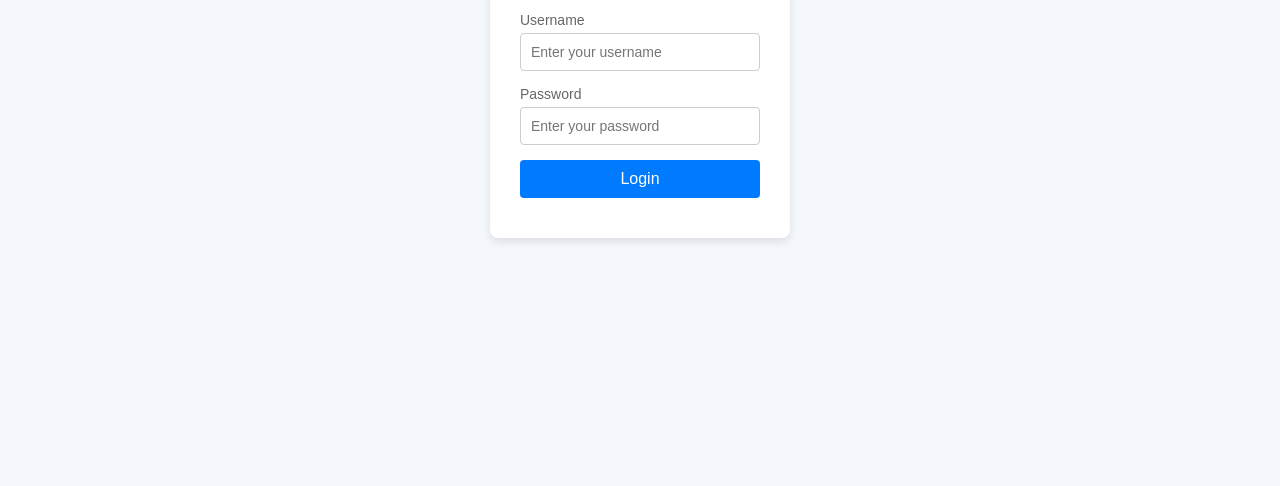
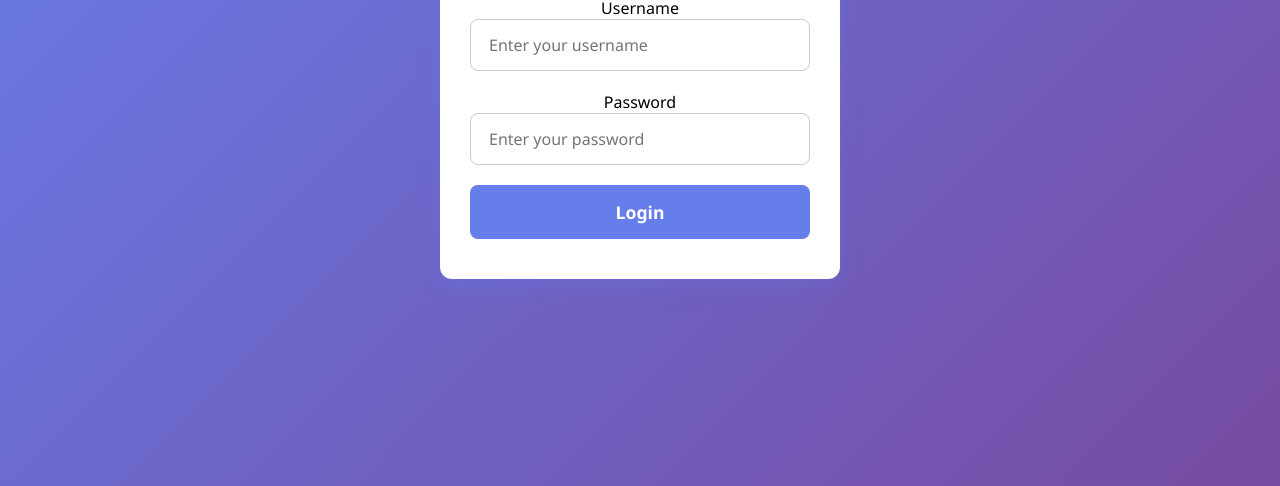
Before and after one commit to MuppallaPrasanth/login, a plain HTML site: page index.html in a window 1280 px wide. Shown: the part 314-800 px from the top of the page. Drawn offline with Linux system fonts and the light colour scheme.

Commit message:
modified the css page with better styles

```diff
--- a/styles.css
+++ b/styles.css
@@ -1,76 +1,84 @@
+/* Reset some default styles */
 * {
+  box-sizing: border-box;
   margin: 0;
   padding: 0;
-    box-sizing: border-box;
+  font-family: 'Segoe UI', Tahoma, Geneva, Verdana, sans-serif;
+  outline: none;
 }
 
+/* Full page background */
 body {
-    font-family: Arial, sans-serif;
-    background-color: #f4f7fc;
+  height: 100vh;
+  background: linear-gradient(135deg, #667eea, #764ba2);
   display: flex;
   justify-content: center;
   align-items: center;
-    height: 100vh;
-    margin: 0;
+  padding: 20px;
 }
 
+/* Container for the login box */
 .login-container {
   background-color: #fff;
-    padding: 30px;
-    border-radius: 8px;
-    box-shadow: 0 4px 8px rgba(0, 0, 0, 0.1);
-    width: 300px;
+  padding: 40px 30px;
+  border-radius: 12px;
+  box-shadow: 0 8px 20px rgba(102, 126, 234, 0.3);
+  width: 100%;
+  max-width: 400px;
+  text-align: center;
 }
 
-h2 {
-    text-align: center;
-    margin-bottom: 20px;
-    font-size: 24px;
+/* Title */
+.login-container h2 {
+  margin-bottom: 25px;
   color: #333;
+  font-weight: 700;
+  font-size: 1.8rem;
 }
 
-.input-group {
-    margin-bottom: 15px;
+/* Input fields */
+.login-container input[type="text"],
+.login-container input[type="password"] {
+  width: 100%;
+  padding: 14px 18px;
+  margin-bottom: 20px;
+  border: 1.8px solid #ccc;
+  border-radius: 8px;
+  font-size: 1rem;
+  transition: border-color 0.3s ease;
 }
 
-.input-group label {
-    display: block;
-    font-size: 14px;
-    color: #666;
-    margin-bottom: 5px;
+.login-container input[type="text"]:focus,
+.login-container input[type="password"]:focus {
+  border-color: #667eea;
+  box-shadow: 0 0 6px #667eea;
 }
 
-.input-group input {
+/* Button styles */
+.login-container button {
   width: 100%;
-    padding: 10px;
-    border: 1px solid #ccc;
-    border-radius: 4px;
-    font-size: 14px;
+  padding: 15px 0;
+  background-color: #667eea;
+  border: none;
+  border-radius: 8px;
+  color: white;
+  font-weight: 600;
+  font-size: 1.1rem;
+  cursor: pointer;
+  transition: background-color 0.3s ease;
 }
 
-.input-group input:focus {
-    border-color: #007BFF;
-    outline: none;
+.login-container button:hover {
+  background-color: #5563c1;
 }
 
-.btn {
-    width: 100%;
-    padding: 10px;
-    background-color: #007BFF;
-    color: #fff;
-    border: none;
-    border-radius: 4px;
-    font-size: 16px;
-    cursor: pointer;
+/* Responsive tweaks */
+@media (max-width: 480px) {
+  .login-container {
+    padding: 30px 20px;
   }
 
-.btn:hover {
-    background-color: #0056b3;
+  .login-container h2 {
+    font-size: 1.5rem;
   }
-
-.error {
-    color: red;
-    font-size: 14px;
-    text-align: center;
-    margin-top: 10px;
 }
```
Lines whose indentation alone changed are shown as unchanged.
